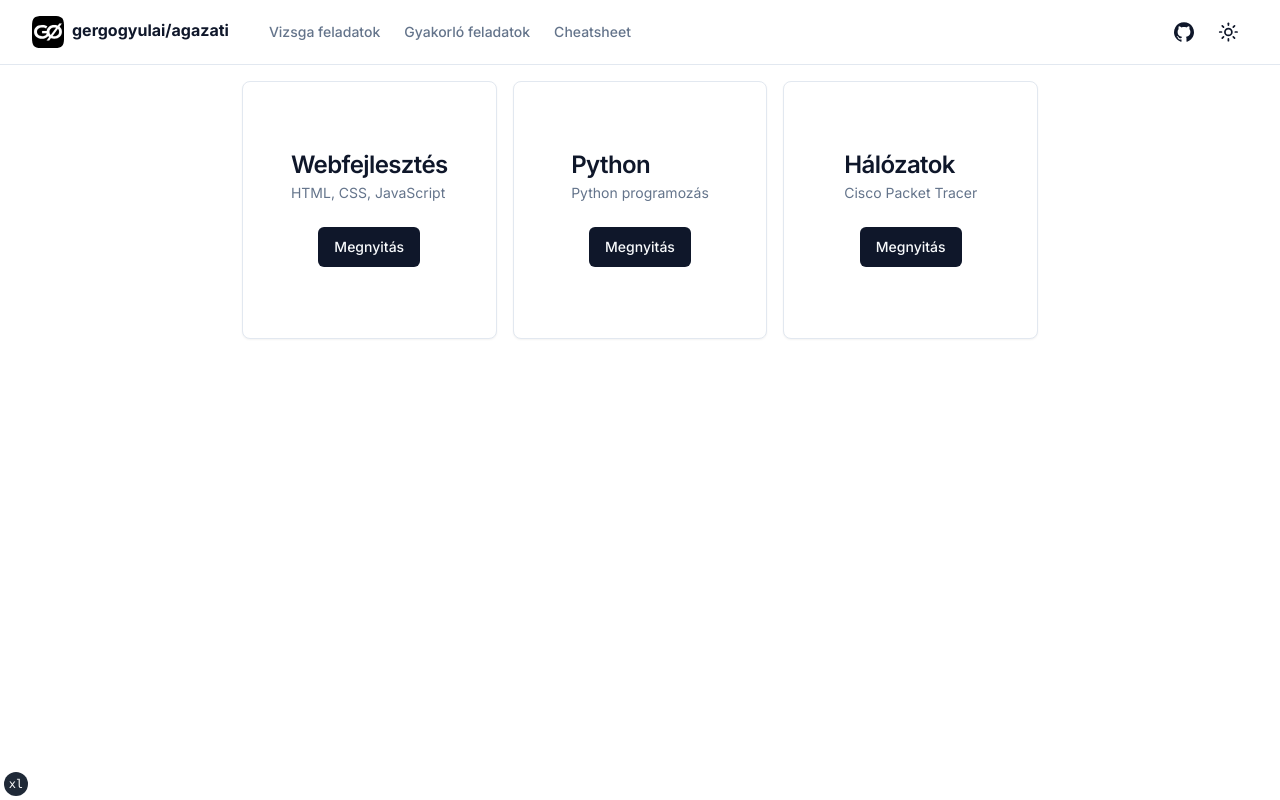
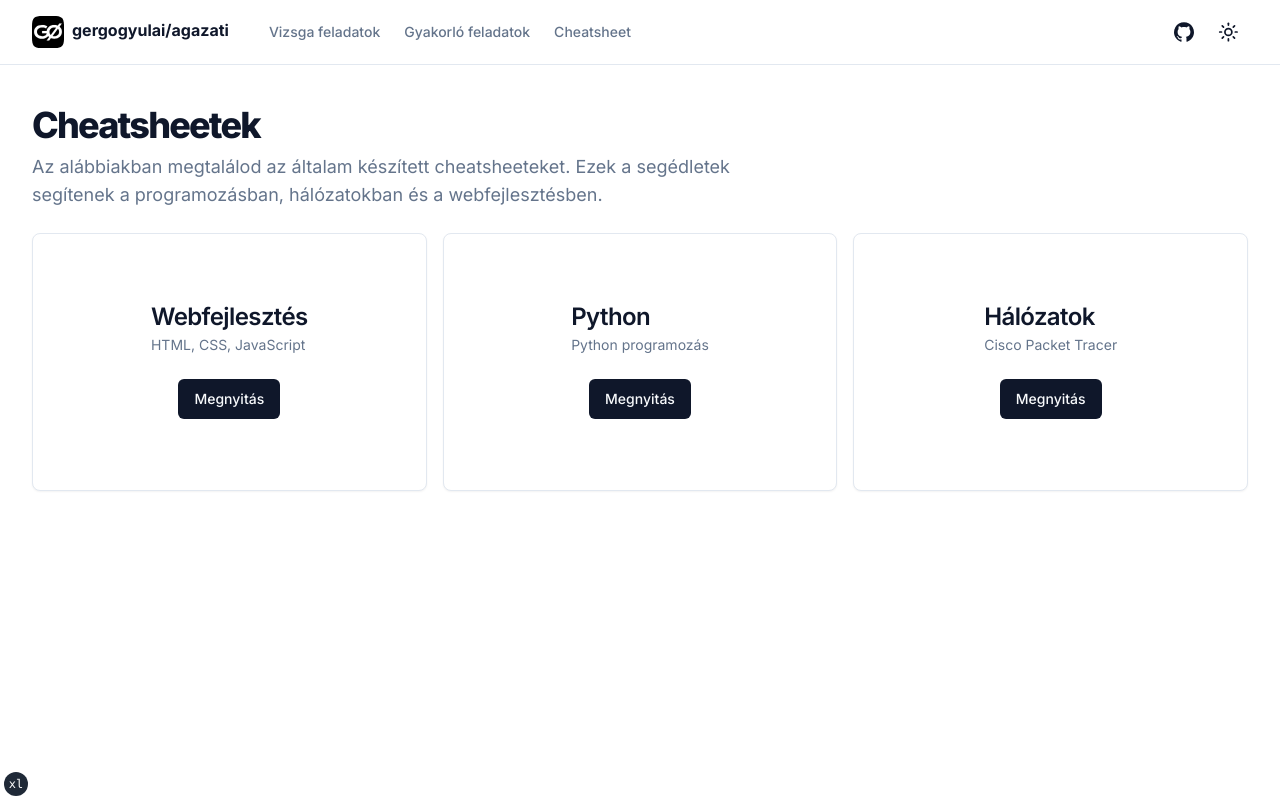
Before and after one commit to gergogyulai/agazati, a Next.js app: page /cheatsheet in a window 1280 px wide. Built offline with nearby package versions, Linux system fonts and the light colour scheme; what tailwind-highlightjs would draw is missing.

Commit message:
chore: Update cheatsheet page layout and content

```diff
--- a/app/cheatsheet/page.tsx
+++ b/app/cheatsheet/page.tsx
@@ -6,8 +6,16 @@ import { Car } from "lucide-react";
 
 export default function IndexPage() {
   return (
-    <div className="flex h-full flex-col items-center justify-center">
-      <section className="grid grid-flow-row grid-cols-1 gap-4 p-4 md:grid-cols-2 lg:grid-cols-3">
+    <section className="container grid items-center gap-6 pb-8 pt-6 md:py-10">
+      <div className="flex max-w-[980px] flex-col items-start gap-2">
+        <h1 className="text-3xl font-extrabold leading-tight tracking-tighter md:text-4xl">
+        Cheatsheetek
+        </h1>
+        <p className="max-w-[700px] text-lg text-muted-foreground">
+          Az alábbiakban megtalálod az általam készített cheatsheeteket. Ezek a segédletek segítenek a programozásban, hálózatokban és a webfejlesztésben.
+        </p>
+      </div>
+      <section className="grid grid-flow-row grid-cols-1 gap-4 md:grid-cols-2 lg:grid-cols-3">
         <Card>
           <CardContent className="flex h-64 flex-col items-center justify-center">
             <CardHeader>
@@ -36,6 +44,6 @@ export default function IndexPage() {
           </CardContent>
         </Card>
       </section>
-    </div>
+    </section>
   );
 }
```
